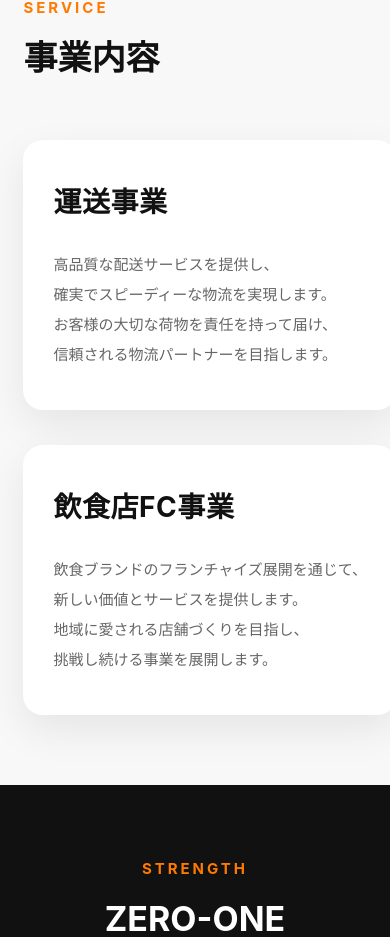
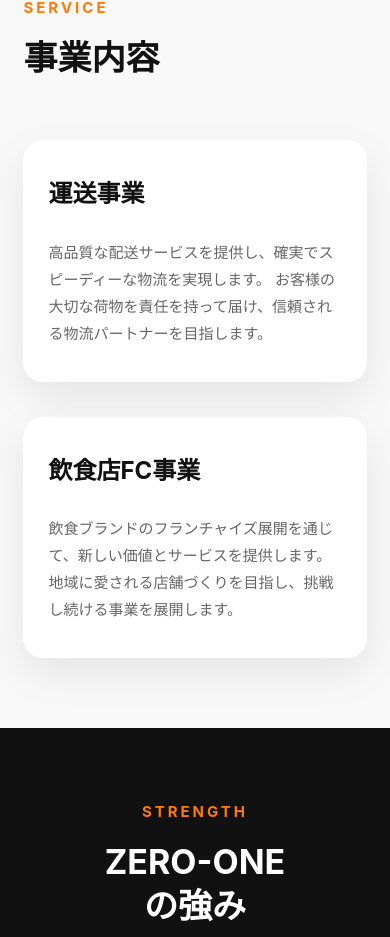
Before and after one commit to PROVIA26/zeroone-website, a React (Vite) app: page / in a window 390 px wide. Shown: the part 1477-2414 px from the top of the page. Built offline with nearby package versions, Linux system fonts and the light colour scheme.

Commit message:
FC事業文章表示修正

```diff
--- a/src/styles/service.css
+++ b/src/styles/service.css
@@ -27,7 +27,7 @@
 .service-card {
   background: #ffffff;
   border-radius: 20px;
-  padding: 50px 40px;
+  padding: 45px 40px;
   box-shadow: 0 15px 40px rgba(0, 0, 0, 0.08);
   transition: all 0.35s ease;
 }
@@ -40,11 +40,15 @@
 .service-card h3 {
   font-size: 28px;
   margin-bottom: 25px;
+  word-break: normal;
 }
 
 .service-card p {
   color: #666;
-  line-height: 2;
+  line-height: 1.9;
+  font-size: 16px;
+  word-break: normal;
+  overflow-wrap: break-word;
 }
 
 @media (max-width: 900px) {
@@ -53,21 +57,15 @@
   }
 
   .service-card {
-    padding: 40px 30px;
+    padding: 35px 25px;
+  }
+
+  .service-card h3 {
+    font-size: 24px;
+  }
+
+  .service-card p {
+    font-size: 15px;
+    line-height: 1.8;
   }
 }
-
-/* FC事業 スマホ改行調整 */
-@media (max-width: 768px) {
-  .service-card h3,
-  .services h3 {
-    word-break: keep-all;
-    overflow-wrap: normal;
-    letter-spacing: 0.02em;
-  }
-
-  .service-card p,
-  .services p {
-    word-break: keep-all;
-  }
-}
```
